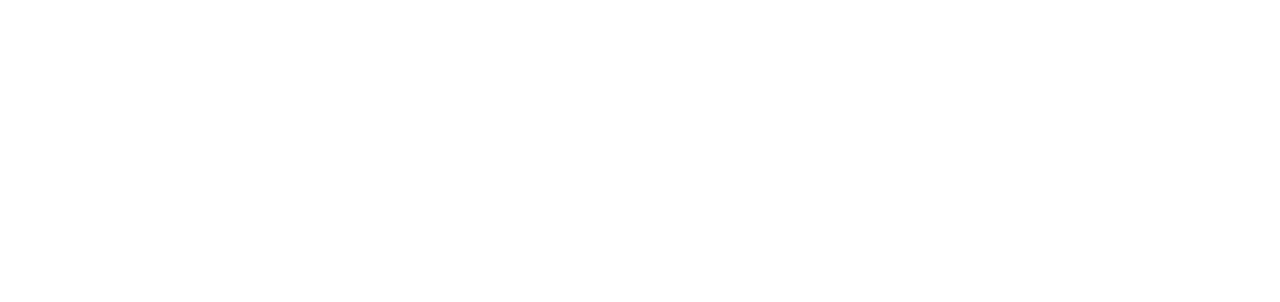
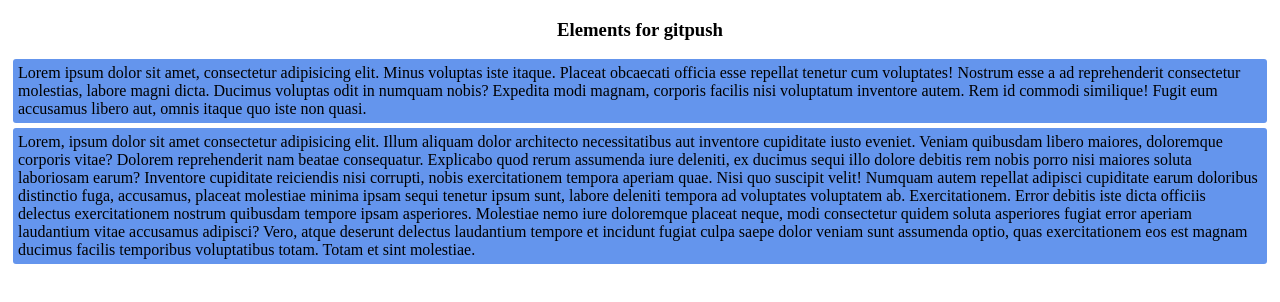
Before and after one commit to samiul211020/fifth-repo, a plain HTML site: page fifth.html in a window 1280 px wide. Drawn offline with Linux system fonts and the light colour scheme.

Commit message:
Added CSS

```diff
--- a/fifth.html
+++ b/fifth.html
@@ -5,8 +5,18 @@
     <meta http-equiv="X-UA-Compatible" content="IE=edge">
     <meta name="viewport" content="width=device-width, initial-scale=1.0">
     <title>fifth</title>
+    <link rel="stylesheet" href="fifthCSS.css">
 </head>
 <body>
+    <h3>Elements for gitpush</h3>
+    <p>Lorem ipsum dolor sit amet, consectetur adipisicing elit. Minus voluptas iste itaque. Placeat obcaecati officia esse repellat tenetur cum voluptates! Nostrum esse a ad reprehenderit consectetur molestias, labore magni dicta.
+    Ducimus voluptas odit in numquam nobis? Expedita modi magnam, corporis facilis nisi voluptatum inventore autem. Rem id commodi similique! Fugit eum accusamus libero aut, omnis itaque quo iste non quasi.</p>
+
+    <p>Lorem, ipsum dolor sit amet consectetur adipisicing elit. Illum aliquam dolor architecto necessitatibus aut inventore cupiditate iusto eveniet. Veniam quibusdam libero maiores, doloremque corporis vitae? Dolorem reprehenderit nam beatae consequatur.
+    Explicabo quod rerum assumenda iure deleniti, ex ducimus sequi illo dolore debitis rem nobis porro nisi maiores soluta laboriosam earum? Inventore cupiditate reiciendis nisi corrupti, nobis exercitationem tempora aperiam quae.
+    Nisi quo suscipit velit! Numquam autem repellat adipisci cupiditate earum doloribus distinctio fuga, accusamus, placeat molestiae minima ipsam sequi tenetur ipsum sunt, labore deleniti tempora ad voluptates voluptatem ab. Exercitationem.
+    Error debitis iste dicta officiis delectus exercitationem nostrum quibusdam tempore ipsam asperiores. Molestiae nemo iure doloremque placeat neque, modi consectetur quidem soluta asperiores fugiat error aperiam laudantium vitae accusamus adipisci?
+    Vero, atque deserunt delectus laudantium tempore et incidunt fugiat culpa saepe dolor veniam sunt assumenda optio, quas exercitationem eos est magnam ducimus facilis temporibus voluptatibus totam. Totam et sint molestiae.</p>
 
 </body>
 </html>
--- /dev/null
+++ b/fifthCSS.css
@@ -0,0 +1,10 @@
+p{
+    border: 5px;
+    background-color: cornflowerblue;
+    margin: 5px;
+    padding: 5px;
+    border-radius: 3px;
+}
+h3{
+    text-align: center;
+}
```
